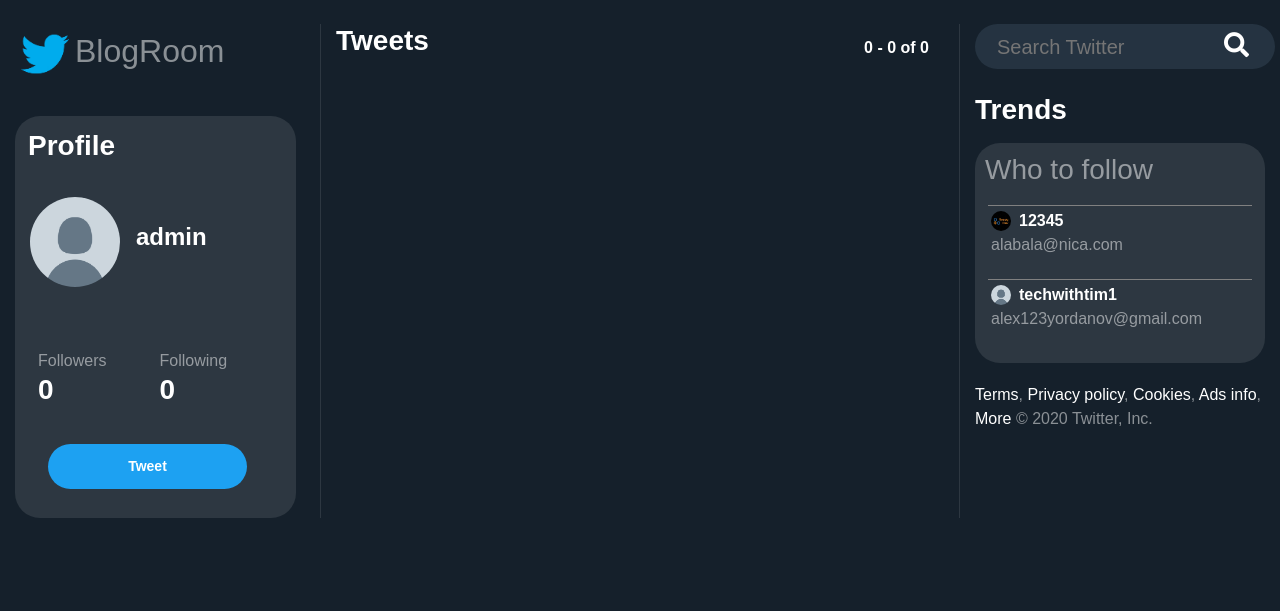
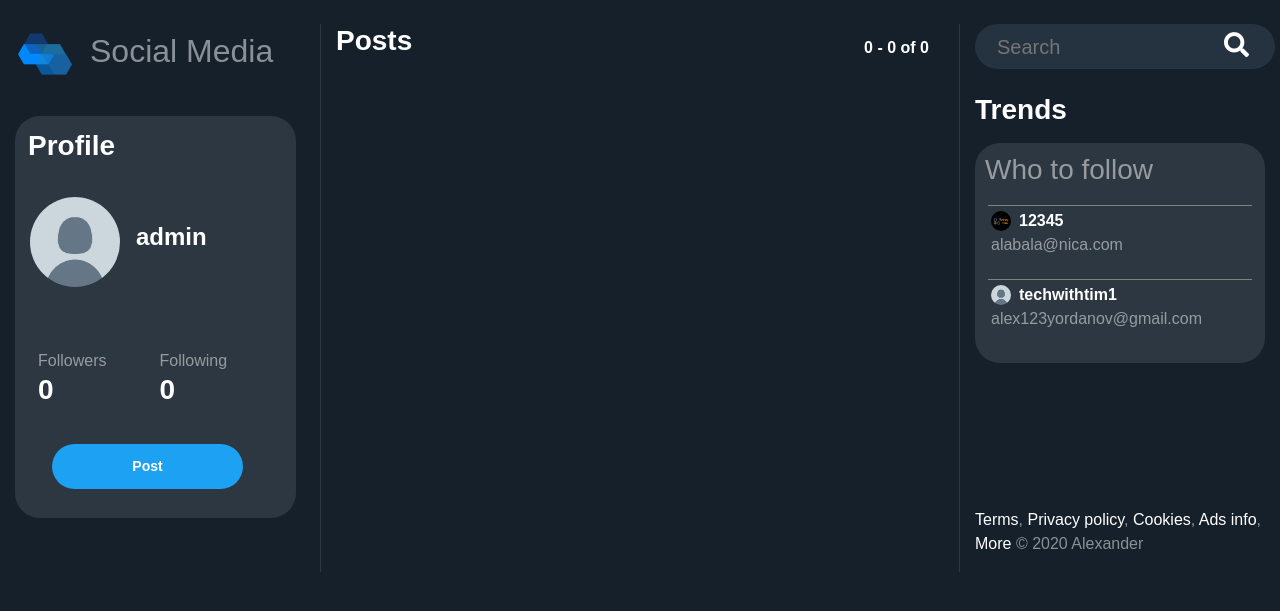
Before and after one commit to Alexander2007-cyber/tweeter, a Django app: page / in a window 1280 px wide. Shown: the part 57-668 px from the top of the page. Run offline with Django 3.2, Linux system fonts and the light colour scheme; a user stored in the database is signed in; data comes from the database, SQL or seed files in the repository; both versions use the stored data as it was after the commit; some libraries are stand-ins or nearby versions.

Commit message:
fixing problems

```diff
--- a/blog/templates/blog/base.html
+++ b/blog/templates/blog/base.html
@@ -9,7 +9,7 @@
         <link rel="stylesheet" type="text/css" href="{% static 'blog/style.css' %}">
         <link href="https://fonts.googleapis.com/icon?family=Material+Icons" rel="stylesheet">
         <link rel="stylesheet" href="https://cdnjs.cloudflare.com/ajax/libs/font-awesome/4.7.0/css/font-awesome.min.css">
-        <link rel="icon" type="image/png" href="{% static 'blog/logo.png' %}">
+        <link rel="icon" type="image/png" href="{% static 'blog/logo1.png' %}">
         <link rel="stylesheet" href="https://cdnjs.cloudflare.com/ajax/libs/font-awesome/4.7.0/css/font-awesome.min.css">
         <link rel="stylesheet" href="https://pro.fontawesome.com/releases/v5.11.2/css/all.css" integrity="sha384-zrnmn8R8KkWl12rAZFt4yKjxplaDaT7/EUkKm7AovijfrQItFWR7O/JJn4DAa/gx" crossorigin="anonymous">
         <title>BlogRoom</title>
--- a/blog/templates/blog/home.html
+++ b/blog/templates/blog/home.html
@@ -3,7 +3,7 @@
 {% block content %}
     <div class="row">
         <div class="col-12 col-md-3 pr-4 dont-move">
-            <a href="/"> <h2><img class="img-fluid" width="60" src="{% static 'blog/logo.png' %}">BlogRoom</h2></a><br>
+            <a href="/"> <h2><img class="img-fluid" width="60" style="margin-right: 15px;" src="{% static 'blog/logo1.png' %}">Social Media</h2></a><br>
             <div class="profile-section">
             <h3 class="white-important p-2">
                 Profile
@@ -93,7 +93,7 @@
                 {% if user_profile is None %}
                 <div style="margin-left: auto; margin-right:auto">
                     <a class="btn btn-sm btn-outline-primary mb-4 mr-3 " href="{% url 'post-create' %}">
-                        Tweet
+                        Post
                     </a>
                 </div>
                 {% endif %}
@@ -120,7 +120,7 @@
             <div class="full-width row">
                 <div class="col-6">
                     <h3 class="white-important mb-3">
-                        Tweets
+                        Posts
                     </h3>
                 </div>
                  <div class="col-6 no-padding">
@@ -244,7 +244,7 @@
             <form action="{% url 'search' %}" method="post">{% csrf_token %}
                 <div class="search-container">
                     <div class="search">
-                    <input required name="search" type="text" id="zip-code-input" placeholder="Search Twitter">
+                    <input required name="search" type="text" id="zip-code-input" placeholder="Search">
                     <button type="submit" style="border:0; background: transparent;"><i class="fa fa-search"></i> </button> </a>
                 </form>
               </div>
@@ -285,13 +285,14 @@
 
                 </article>
                 {% endif %}
+                <div class="container1" style="margin-top: 145px;">
                 <p><a href="">Terms</a>,
 <a href="">Privacy policy</a>,
 <a href="">Cookies</a>,
 <a href="">Ads info</a>,
 <a href="">More</a>
-© 2020 Twitter, Inc.</p>
-
+© 2020 Alexander</p>
+</div>
         </div>
     </div>
 {% endblock content %}
--- a/blog/views.py
+++ b/blog/views.py
@@ -258,7 +258,8 @@ def postpreference(request, postid, userpreference):
                                 context= {'eachpost': eachpost,
                                   'postid': postid}
 
-                                return redirect('blog-home')
+                                return redirect('user/<str:username>')
+                                #return redirect('blog-home')
 
                         elif valueobj == userpreference:
                                 obj.delete()
```
Also changed, not shown: requirements.txt (added, +12 -0 lines), blog/static/blog/logo1.png (added), blog/static/blog/logo2.png (added), db.sqlite3, media/profile_pics/readydev-logo_oUFbxMZ.png (added).
